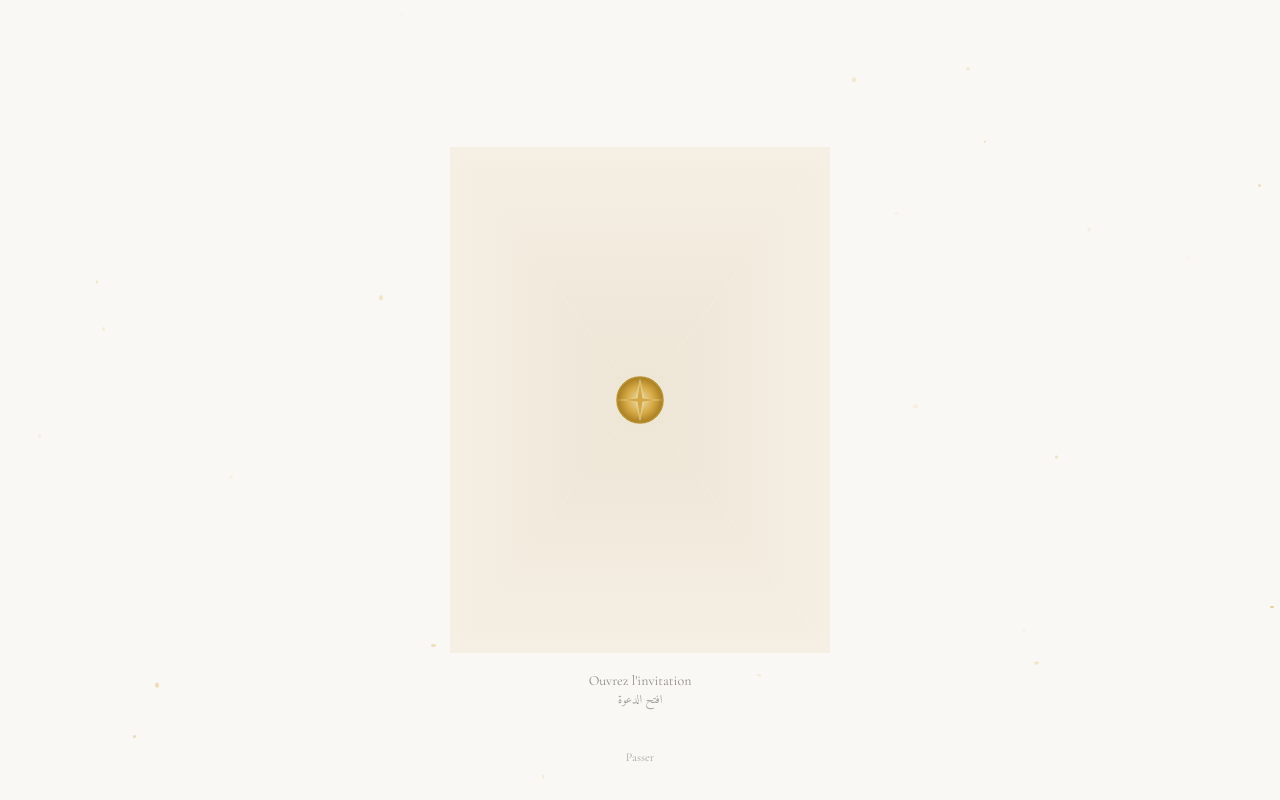
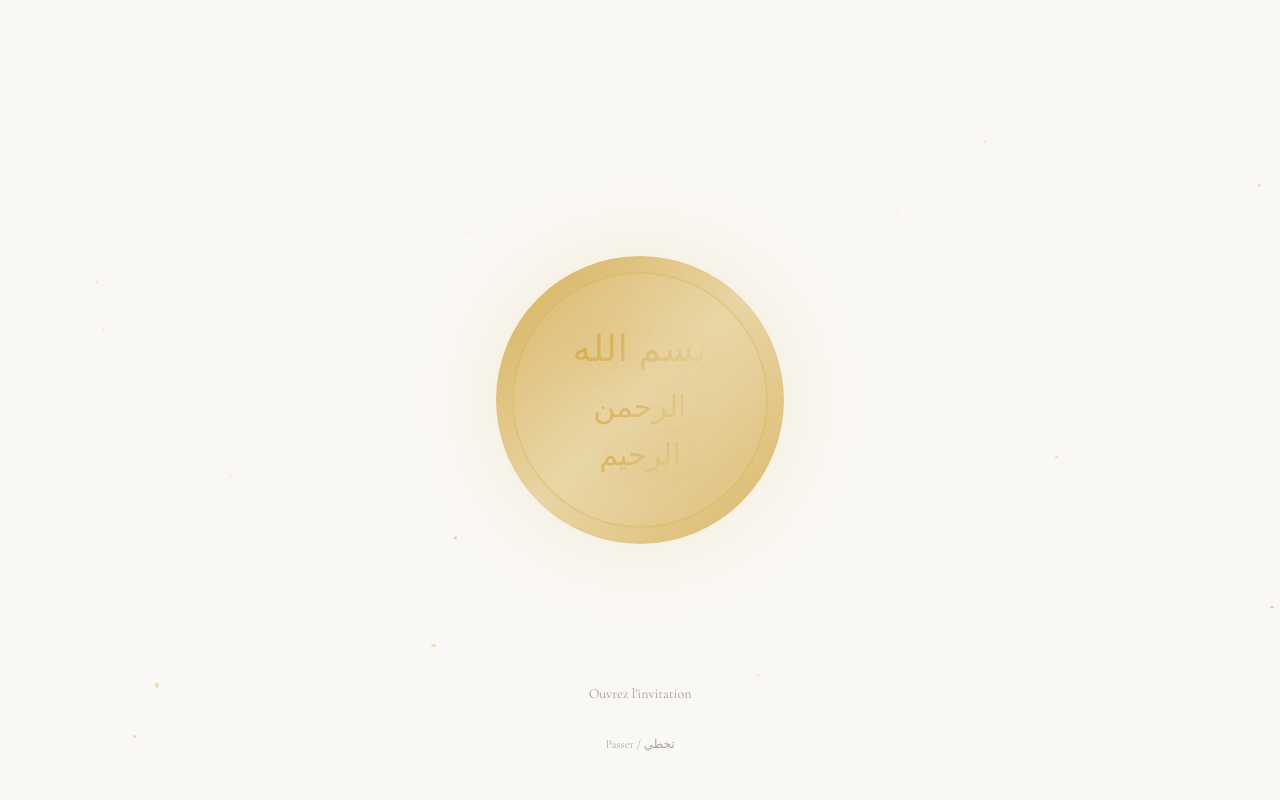
Before and after one commit to KaremBenChikha/weddingInvitationWebsiteHero, a Next.js app: page / in a window 1280 px wide. Shown: the top 800 px of the page. Built offline with nearby package versions, Linux system fonts and the light colour scheme; a web font is replaced by a local one.

Commit message:
feat: bismillah wax seal opening + glass bottom nav

```diff
--- a/src/app/page.tsx
+++ b/src/app/page.tsx
@@ -27,7 +27,7 @@ export default function Home() {
     <>
       {!popupDismissed && <EnvelopeReveal onDismiss={handleDismiss} />}
 
-      <main id="main-content">
+      <main id="main-content" className="pb-20">
         <GoldParticles />
         <HeroSection />
         <InvitationSection />
--- a/src/components/EnvelopeReveal.tsx
+++ b/src/components/EnvelopeReveal.tsx
@@ -2,7 +2,7 @@
 
 import { useState, useEffect, useCallback } from "react";
 import { motion, AnimatePresence, useReducedMotion } from "motion/react";
-import { CONTENT } from "@/lib/constants";
+import { CONTENT, COUPLE } from "@/lib/constants";
 
 interface EnvelopeRevealProps {
   onDismiss: () => void;
@@ -16,35 +16,29 @@ export function EnvelopeReveal({ onDismiss }: EnvelopeRevealProps) {
   const [visible, setVisible] = useState(true);
 
   useEffect(() => {
-    if (typeof document !== "undefined") {
     document.body.style.overflow = "hidden";
-    }
     return () => {
-      if (typeof document !== "undefined") {
       document.body.style.overflow = "";
-      }
     };
   }, []);
 
   const handleTap = useCallback(() => {
     if (stage !== "idle") return;
     setStage("opening");
-    setTimeout(() => setStage("revealed"), 1400);
-    setTimeout(() => setStage("dissolving"), 3900);
+    setTimeout(() => setStage("revealed"), 700);
+    setTimeout(() => {
+      setStage("dissolving");
+      document.body.style.overflow = "";
+    }, 2200);
     setTimeout(() => {
       setVisible(false);
-      if (typeof document !== "undefined") {
-        document.body.style.overflow = "";
-      }
-      setTimeout(onDismiss, 500);
-    }, 4400);
+      setTimeout(onDismiss, 400);
+    }, 2600);
   }, [stage, onDismiss]);
 
   const handleSkip = useCallback(() => {
     setVisible(false);
-    if (typeof document !== "undefined") {
     document.body.style.overflow = "";
-    }
     setTimeout(onDismiss, 500);
   }, [onDismiss]);
 
@@ -57,59 +51,6 @@ export function EnvelopeReveal({ onDismiss }: EnvelopeRevealProps) {
     },
     [handleTap]
   );
-
-  const sealVariants = {
-    idle: { scale: 1, opacity: 1 },
-    opening: {
-      scale: [1, 1.3, 0],
-      opacity: [1, 0.8, 0],
-      transition: { duration: 0.6, ease: "easeInOut" as const },
-    },
-  };
-
-  const topFlap = {
-    idle: { rotateX: 0 },
-    opening: {
-      rotateX: -105,
-      transition: { duration: 0.5, delay: 0.3, ease: [0.16, 1, 0.3, 1] as const },
-    },
-  };
-  const bottomFlap = {
-    idle: { rotateX: 0 },
-    opening: {
-      rotateX: 105,
-      transition: { duration: 0.5, delay: 0.3, ease: [0.16, 1, 0.3, 1] as const },
-    },
-  };
-  const leftFlap = {
-    idle: { rotateY: 0 },
-    opening: {
-      rotateY: 105,
-      transition: { duration: 0.5, delay: 0.3, ease: [0.16, 1, 0.3, 1] as const },
-    },
-  };
-  const rightFlap = {
-    idle: { rotateY: 0 },
-    opening: {
-      rotateY: -105,
-      transition: { duration: 0.5, delay: 0.3, ease: [0.16, 1, 0.3, 1] as const },
-    },
-  };
-
-  const nameVariants = {
-    hidden: { opacity: 0, scale: 0.8, y: 24 },
-    revealed: {
-      opacity: 1,
-      scale: 1,
-      y: 0,
-      transition: { duration: 0.7, ease: [0.16, 1, 0.3, 1] as const },
-    },
-  };
-
-  const dissolveBg = {
-    idle: { opacity: 1 },
-    dissolving: { opacity: 0, transition: { duration: 0.5 } },
-  };
 
   if (reduce) {
     return (
@@ -127,10 +68,10 @@ export function EnvelopeReveal({ onDismiss }: EnvelopeRevealProps) {
                 className="font-arabic-display text-5xl sm:text-6xl md:text-7xl gold-text text-shadow-gold mb-4"
                 dir="rtl"
               >
-                عائشة و زكريا
+                {COUPLE.arabic}
               </h1>
               <p className="font-display text-2xl md:text-3xl text-gold-accent/70 mb-8">
-                Aicha &amp; Zakaria
+                {COUPLE.latin}
               </p>
               <button
                 onClick={handleSkip}
@@ -149,13 +90,13 @@ export function EnvelopeReveal({ onDismiss }: EnvelopeRevealProps) {
     <AnimatePresence>
       {visible && (
         <motion.div
-          className="fixed inset-0 z-[2147483647] flex flex-col items-center justify-center"
-          variants={dissolveBg}
-          animate={stage === "dissolving" ? "dissolving" : "idle"}
-          style={{ background: "#faf8f4" }}
+          className="fixed inset-0 z-[2147483647] flex flex-col items-center justify-center bg-[#faf8f4]"
+          animate={stage === "dissolving" ? { opacity: 0 } : { opacity: 1 }}
+          transition={{ duration: 0.5 }}
         >
+          {/* Gold particles */}
           <div className="absolute inset-0 overflow-hidden pointer-events-none">
-            {Array.from({ length: 30 }).map((_, i) => (
+            {Array.from({ length: 20 }).map((_, i) => (
               <motion.div
                 key={i}
                 className="absolute rounded-full"
@@ -181,155 +122,105 @@ export function EnvelopeReveal({ onDismiss }: EnvelopeRevealProps) {
             ))}
           </div>
 
-          <div className="perspective-envelope relative w-[88vw] max-w-[340px] md:max-w-[380px] aspect-[3/4]">
-            <div className="absolute inset-0 bg-surface/90 backdrop-blur-sm border border-gold-accent/25 rounded-sm flex items-center justify-center">
-              <div className="absolute top-2 left-2 w-3 h-3 border-t border-l border-gold-accent/30" />
-              <div className="absolute top-2 right-2 w-3 h-3 border-t border-r border-gold-accent/30" />
-              <div className="absolute bottom-2 left-2 w-3 h-3 border-b border-l border-gold-accent/30" />
-              <div className="absolute bottom-2 right-2 w-3 h-3 border-b border-r border-gold-accent/30" />
-            </div>
-
+          {/* Bismillah Wax Seal */}
           <motion.div
-              className="absolute inset-0 z-0 flex flex-col items-center justify-center text-center px-4"
-              variants={nameVariants}
-              animate={stage === "revealed" ? "revealed" : "hidden"}
-              initial="hidden"
-            >
-              <h1
-                className="font-arabic-display text-4xl sm:text-5xl md:text-6xl gold-text text-shadow-gold mb-2 leading-normal"
-                dir="rtl"
-              >
-                عائشة و زكريا
-              </h1>
-              <p className="font-display text-xl md:text-2xl text-gold-accent/60 mt-2">
-                Aicha &amp; Zakaria
-              </p>
-            </motion.div>
-
-            <motion.div
-              className="envelope-flap absolute top-0 left-0 right-0 z-10 origin-top"
-              style={{
-                height: "50%",
-                background: "linear-gradient(180deg, #f5efe4 0%, #ede5d5 100%)",
-                clipPath: "polygon(0 0, 100% 0, 50% 100%)",
-              }}
-              variants={topFlap}
-              animate={stage === "idle" ? "idle" : "opening"}
-            />
-
-            <motion.div
-              className="envelope-flap absolute bottom-0 left-0 right-0 z-10 origin-bottom"
-              style={{
-                height: "50%",
-                background: "linear-gradient(0deg, #f5efe4 0%, #ede5d5 100%)",
-                clipPath: "polygon(0 100%, 100% 100%, 50% 0)",
-              }}
-              variants={bottomFlap}
-              animate={stage === "idle" ? "idle" : "opening"}
-            />
-
-            <motion.div
-              className="envelope-flap absolute top-0 left-0 bottom-0 z-10 origin-left"
-              style={{
-                width: "50%",
-                background: "linear-gradient(90deg, #f5efe4 0%, #ede5d5 100%)",
-                clipPath: "polygon(0 0, 100% 50%, 0 100%)",
-              }}
-              variants={leftFlap}
-              animate={stage === "idle" ? "idle" : "opening"}
-            />
-
-            <motion.div
-              className="envelope-flap absolute top-0 right-0 bottom-0 z-10 origin-right"
-              style={{
-                width: "50%",
-                background: "linear-gradient(270deg, #f5efe4 0%, #ede5d5 100%)",
-                clipPath: "polygon(100% 0, 100% 100%, 0 50%)",
-              }}
-              variants={rightFlap}
-              animate={stage === "idle" ? "idle" : "opening"}
-            />
-
-            <motion.div
-              className="absolute z-20 left-1/2 top-1/2 -translate-x-1/2 -translate-y-1/2"
-              variants={sealVariants}
-              animate={
-                stage !== "idle" ? "opening" : "idle"
-              }
-              style={{ pointerEvents: stage === "idle" ? "auto" : "none" }}
-            >
-              <div
-                className="p-4 -m-4 cursor-pointer hover:scale-110 transition-transform duration-300"
+            className="relative cursor-pointer"
             onClick={handleTap}
             onKeyDown={handleKeyDown}
             role="button"
             tabIndex={0}
-                aria-label={CONTENT.envelopeLabel}
+            aria-label="اضغط لفتح الدعوة — Ouvrir l'invitation"
+            animate={
+              stage === "idle"
+                ? { scale: 1, opacity: 1 }
+                : stage === "opening"
+                  ? { scale: 1.12, opacity: 1 }
+                  : { scale: 0, opacity: 0 }
+            }
+            transition={
+              stage === "idle"
+                ? { duration: 0 }
+                : stage === "opening"
+                  ? { duration: 0.5, ease: [0.16, 1, 0.3, 1] }
+                  : { duration: 0.6, ease: "easeInOut" }
+            }
           >
-                <svg
-                  width="48"
-                  height="48"
-                  viewBox="0 0 48 48"
-                  fill="none"
-                  xmlns="http://www.w3.org/2000/svg"
-                  className="pointer-events-none"
+            {/* Outer gold ring */}
+            <div className="w-64 h-64 md:w-72 md:h-72 rounded-full bg-gradient-to-br from-gold-accent/90 via-gold-light to-gold-accent/80 flex items-center justify-center shadow-[0_0_80px_rgba(212,168,67,0.15)]">
+              {/* Inner ring */}
+              <div className="w-56 h-56 md:w-64 md:h-64 rounded-full border-2 border-gold-accent/30 flex items-center justify-center bg-surface/5 backdrop-blur-sm">
+                {/* Bismillah text */}
+                <div className="text-center px-4">
+                  <p
+                    className="font-arabic-display text-3xl md:text-4xl leading-relaxed tracking-wide gold-text text-shadow-gold"
+                    dir="rtl"
                   >
-                  <circle
-                    cx="24"
-                    cy="24"
-                    r="23"
-                    fill="url(#seal-grad)"
-                    stroke="#b8922e"
-                    strokeWidth="1.5"
-                  />
-                  <path
-                    d="M24 2L28.5 22.5L48 24L28.5 25.5L24 46L19.5 25.5L0 24L19.5 22.5L24 2Z"
-                    fill="#e8d5a3"
-                    opacity="0.7"
-                  />
-                  <path
-                    d="M24 6L26.5 22.5L42 24L26.5 25.5L24 42L21.5 25.5L6 24L21.5 22.5L24 6Z"
-                    fill="#d4a843"
-                  />
-                  <defs>
-                    <radialGradient id="seal-grad" cx="50%" cy="50%" r="50%">
-                      <stop offset="0%" stopColor="#f0e0b0" />
-                      <stop offset="60%" stopColor="#d4a843" />
-                      <stop offset="100%" stopColor="#a67c22" />
-                    </radialGradient>
-                  </defs>
-                </svg>
+                    بسم الله
+                  </p>
+                  <p
+                    className="font-arabic-display text-2xl md:text-3xl leading-relaxed gold-text text-shadow-gold mt-1"
+                    dir="rtl"
+                  >
+                    الرحمن
+                  </p>
+                  <p
+                    className="font-arabic-display text-2xl md:text-3xl leading-relaxed gold-text text-shadow-gold"
+                    dir="rtl"
+                  >
+                    الرحيم
+                  </p>
+                </div>
+              </div>
             </div>
           </motion.div>
 
+          {/* Couple name reveal after seal opens */}
+          <AnimatePresence>
+            {stage === "revealed" && (
+              <motion.div
+                className="absolute inset-0 flex flex-col items-center justify-center px-6"
+                initial={{ opacity: 0, scale: 0.85 }}
+                animate={{ opacity: 1, scale: 1 }}
+                exit={{ opacity: 0 }}
+                transition={{ duration: 0.7, ease: [0.16, 1, 0.3, 1] }}
+              >
+                <h1
+                  className="font-arabic-display text-5xl md:text-7xl gold-text text-shadow-gold mb-4 text-center"
+                  dir="rtl"
+                >
+                  {COUPLE.arabic}
+                </h1>
+                <p className="font-display text-3xl md:text-4xl text-gold-accent/70 text-center">
+                  {COUPLE.latin}
+                </p>
+              </motion.div>
+            )}
+          </AnimatePresence>
+
+          {/* Hint text */}
           {stage === "idle" && (
-              <motion.div
-                className="absolute -bottom-14 left-1/2 -translate-x-1/2 text-center"
+            <motion.p
+              className="absolute bottom-24 left-1/2 -translate-x-1/2 font-body text-sm text-text/50 animate-gold-shimmer"
               initial={{ opacity: 0 }}
               animate={{ opacity: 1 }}
               transition={{ delay: 1 }}
             >
-                <p className="font-body text-sm text-text/60 animate-gold-shimmer">
               {CONTENT.envelopeHint}
-                </p>
-                <p className="font-arabic text-xs text-text/40 mt-0.5" dir="rtl">
-                  {CONTENT.envelopeHintAr}
-                </p>
-              </motion.div>
+            </motion.p>
           )}
 
+          {/* Skip button */}
           {stage === "idle" && (
             <motion.button
-                className="absolute -bottom-28 left-1/2 -translate-x-1/2 font-body text-xs text-text/40 hover:text-gold-accent transition-colors cursor-pointer"
+              className="absolute bottom-12 left-1/2 -translate-x-1/2 font-body text-xs text-text/40 hover:text-gold-accent transition-colors cursor-pointer"
               initial={{ opacity: 0 }}
               animate={{ opacity: 1 }}
               transition={{ delay: 2 }}
               onClick={handleSkip}
             >
-                {CONTENT.envelopeSkip}
+              {CONTENT.envelopeSkip} / {CONTENT.envelopeSkipAr}
             </motion.button>
           )}
-          </div>
         </motion.div>
       )}
     </AnimatePresence>
--- a/src/components/NavBar.tsx
+++ b/src/components/NavBar.tsx
@@ -1,31 +1,24 @@
 "use client";
 
 import { useState, useEffect, useCallback } from "react";
-import { WEDDING } from "@/lib/constants";
 
 const sections = [
-  { id: "hero", label: "Accueil", labelAr: "الرئيسية" },
-  { id: "invitation", label: "Invitation", labelAr: "الدعوة" },
-  { id: "timeline", label: "Programme", labelAr: "البرنامج" },
-  { id: "rsvp", label: "RSVP", labelAr: "تأكيد" },
-  { id: "map", label: "Carte", labelAr: "الخريطة" },
+  { id: "invitation", label: "Invitation", labelAr: "الدعوة", icon: "envelope" },
+  { id: "timeline", label: "Programme", labelAr: "البرنامج", icon: "clock" },
+  { id: "hero", label: "Accueil", labelAr: "الرئيسية", icon: "home" },
+  { id: "rsvp", label: "RSVP", labelAr: "تأكيد", icon: "check" },
+  { id: "map", label: "Carte", labelAr: "الخريطة", icon: "map" },
 ];
 
 export function NavBar() {
-  const [scrolled, setScrolled] = useState(false);
   const [visible, setVisible] = useState(false);
   const [active, setActive] = useState("hero");
-  const [showBackToTop, setShowBackToTop] = useState(false);
 
   useEffect(() => {
     const onScroll = () => {
-      const y = window.scrollY;
-      setScrolled(y > 80);
-      setShowBackToTop(y > window.innerHeight);
-
       for (let i = sections.length - 1; i >= 0; i--) {
         const el = document.getElementById(sections[i].id);
-        if (el && el.getBoundingClientRect().top < 200) {
+        if (el && el.getBoundingClientRect().top < 300) {
           setActive(sections[i].id);
           break;
         }
@@ -45,60 +38,125 @@ export function NavBar() {
   const scrollTo = useCallback((id: string) => {
     const el = document.getElementById(id);
     if (!el) return;
-    const top = el.getBoundingClientRect().top + window.scrollY - 64;
+    const top = el.getBoundingClientRect().top + window.scrollY - 16;
     window.scrollTo({ top, behavior: "smooth" });
   }, []);
 
   return (
-    <>
     <nav
-        className={`fixed top-0 left-0 right-0 z-[2147483646] transition-all duration-500 ${
-          visible && scrolled
-            ? "translate-y-0 opacity-100"
-            : "-translate-y-full opacity-0"
+      className={`fixed bottom-0 left-0 right-0 z-[2147483646] transition-all duration-500 ${
+        visible ? "translate-y-0 opacity-100" : "translate-y-full opacity-0"
       }`}
+      style={{ paddingBottom: "env(safe-area-inset-bottom, 0px)" }}
     >
-        <div className="bg-surface/85 backdrop-blur-md border-b border-border/60">
-          <div className="max-w-5xl mx-auto px-4 h-16 flex items-center justify-between">
-            <button
-              onClick={() => scrollTo("hero")}
-              className="font-display text-sm text-gold-accent hover:text-gold-light transition-colors cursor-pointer whitespace-nowrap"
-            >
-              {WEDDING.date}
-            </button>
+      <div className="bg-surface/70 backdrop-blur-xl border-t border-border/50">
+        <div className="max-w-lg mx-auto flex items-center justify-around h-16 md:h-18 px-2">
+          {sections.map((s, i) => {
+            const isCenter = i === 2;
 
-            <div className="flex items-center gap-1 md:gap-4 overflow-x-auto scrollbar-hide" style={{ scrollbarWidth: "none" }}>
-              {sections.map((s) => (
+            return (
               <button
                 key={s.id}
                 onClick={() => scrollTo(s.id)}
-                  className={`px-2 md:px-3 py-1.5 text-xs md:text-sm font-body transition-all duration-300 rounded-sm cursor-pointer whitespace-nowrap ${
-                    active === s.id
-                      ? "text-gold-accent bg-gold-accent/10"
-                      : "text-text/60 hover:text-text/90 hover:bg-surface-alt"
+                className={`flex flex-col items-center justify-center gap-0.5 transition-all duration-300 cursor-pointer ${
+                  isCenter
+                    ? "w-12 h-12 md:w-14 md:h-14 -mt-4 rounded-full bg-gold-accent text-text shadow-[0_0_20px_rgba(212,168,67,0.3)] hover:shadow-[0_0_30px_rgba(212,168,67,0.5)] hover:scale-105"
+                    : "px-2 py-1 rounded-lg"
+                } ${
+                  !isCenter && active === s.id
+                    ? "text-gold-accent"
+                    : !isCenter
+                      ? "text-text/50 hover:text-text/80"
+                      : ""
                 }`}
+                aria-label={`${s.label} / ${s.labelAr}`}
               >
+                {s.icon === "envelope" && (
+                  <svg
+                    width="18"
+                    height="18"
+                    viewBox="0 0 24 24"
+                    fill="none"
+                    xmlns="http://www.w3.org/2000/svg"
+                    className={isCenter ? "text-text" : ""}
+                    stroke="currentColor"
+                    strokeWidth="1.5"
+                  >
+                    <rect x="2" y="4" width="20" height="16" rx="2" />
+                    <path d="M2 6L12 13L22 6" strokeLinecap="round" strokeLinejoin="round" />
+                  </svg>
+                )}
+                {s.icon === "clock" && (
+                  <svg
+                    width="18"
+                    height="18"
+                    viewBox="0 0 24 24"
+                    fill="none"
+                    xmlns="http://www.w3.org/2000/svg"
+                    className={isCenter ? "text-text" : ""}
+                    stroke="currentColor"
+                    strokeWidth="1.5"
+                  >
+                    <circle cx="12" cy="12" r="10" />
+                    <path d="M12 6V12L16 14" strokeLinecap="round" />
+                  </svg>
+                )}
+                {s.icon === "home" && (
+                  <svg
+                    width="22"
+                    height="22"
+                    viewBox="0 0 24 24"
+                    fill="none"
+                    xmlns="http://www.w3.org/2000/svg"
+                    className="text-text"
+                    stroke="currentColor"
+                    strokeWidth="2"
+                  >
+                    <path d="M3 12L12 3L21 12" strokeLinecap="round" strokeLinejoin="round" />
+                    <path d="M5 10V20H19V10" strokeLinecap="round" strokeLinejoin="round" />
+                  </svg>
+                )}
+                {s.icon === "check" && (
+                  <svg
+                    width="18"
+                    height="18"
+                    viewBox="0 0 24 24"
+                    fill="none"
+                    xmlns="http://www.w3.org/2000/svg"
+                    className={isCenter ? "text-text" : ""}
+                    stroke="currentColor"
+                    strokeWidth="1.5"
+                  >
+                    <rect x="3" y="4" width="18" height="18" rx="2" />
+                    <path d="M8 12L11 15L16 9" strokeLinecap="round" strokeLinejoin="round" />
+                  </svg>
+                )}
+                {s.icon === "map" && (
+                  <svg
+                    width="18"
+                    height="18"
+                    viewBox="0 0 24 24"
+                    fill="none"
+                    xmlns="http://www.w3.org/2000/svg"
+                    className={isCenter ? "text-text" : ""}
+                    stroke="currentColor"
+                    strokeWidth="1.5"
+                  >
+                    <path d="M12 22C12 22 19 16 19 10C19 6.134 15.866 3 12 3C8.134 3 5 6.134 5 10C5 16 12 22 12 22Z" />
+                    <circle cx="12" cy="10" r="2" />
+                  </svg>
+                )}
+
+                {!isCenter && (
+                  <span className="text-[10px] md:text-xs font-body leading-none">
                     {s.label}
+                  </span>
+                )}
               </button>
-              ))}
-            </div>
+            );
+          })}
         </div>
       </div>
     </nav>
-
-      <button
-        onClick={() => window.scrollTo({ top: 0, behavior: "smooth" })}
-        className={`fixed bottom-20 right-6 z-[2147483646] w-10 h-10 rounded-full bg-surface/80 backdrop-blur-sm border border-gold-accent/30 flex items-center justify-center hover:border-gold-accent hover:bg-gold-accent/10 transition-all duration-300 cursor-pointer ${
-          visible && showBackToTop
-            ? "opacity-100 translate-y-0"
-            : "opacity-0 translate-y-4 pointer-events-none"
-        }`}
-        aria-label="Retour en haut"
-      >
-        <svg width="16" height="16" viewBox="0 0 24 24" fill="none" xmlns="http://www.w3.org/2000/svg" className="text-gold-accent">
-          <path d="M12 19V5M12 5L5 12M12 5L19 12" stroke="currentColor" strokeWidth="2" strokeLinecap="round" strokeLinejoin="round" />
-        </svg>
-      </button>
-    </>
   );
 }
```
Lines whose indentation alone changed are shown as unchanged.
